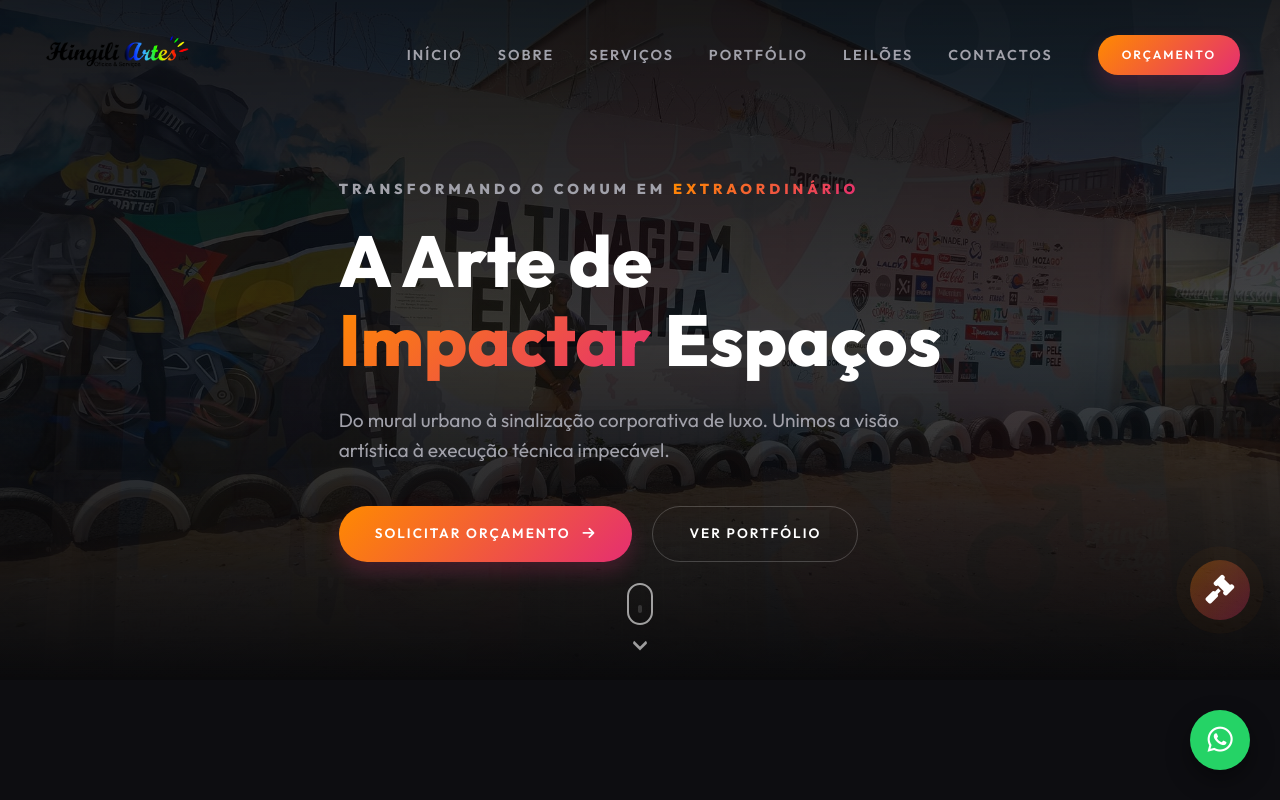
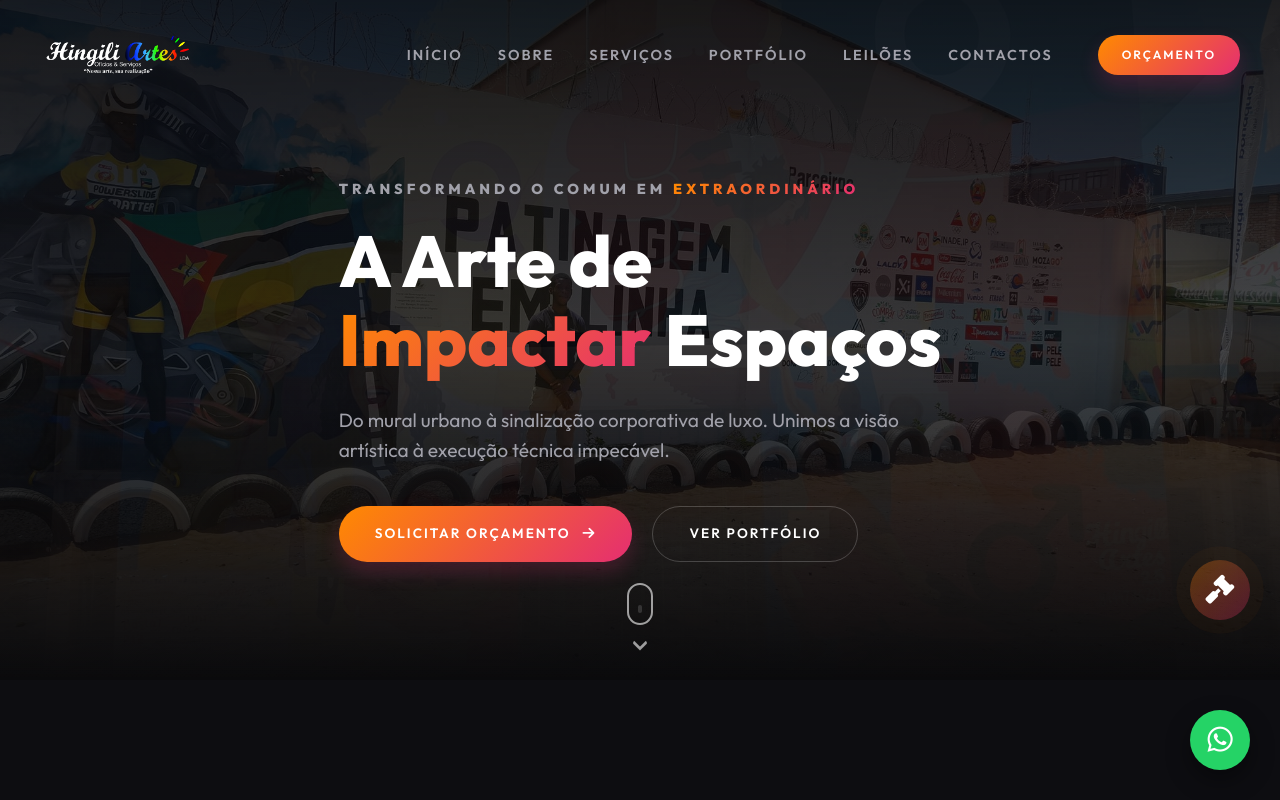
Before and after one commit to afonsoDomingos/hingiliarts, a Vue app in the folder frontend/: page / in a window 1280 px wide. Shown: the top 800 px of the page. Built offline with nearby package versions, Linux system fonts and the light colour scheme; no server answers; a web font is replaced by a local one.

Commit message:
feat: use new white logo

```diff
--- a/frontend/src/components/Footer.vue
+++ b/frontend/src/components/Footer.vue
@@ -3,7 +3,7 @@
     <div class="container footer-grid">
       <div class="footer-info">
         <div class="footer-logo mb-4">
-          <img src="/assets/img/logo.png" alt="Hingili Arts Logo" class="footer-logo-img">
+          <img src="/assets/img/logo-branco.png" alt="Hingili Arts Logo" class="footer-logo-img">
         </div>
         <p>Especializada em artes plásticas, pintura mural, pintura publicitária, artesanato e design de espaços. Moçambique.</p>
         <div class="socials">
--- a/frontend/src/components/Navbar.vue
+++ b/frontend/src/components/Navbar.vue
@@ -2,7 +2,7 @@
   <header :class="['header', { 'scrolled': isScrolled }]">
     <div class="container nav-container">
       <a href="/" class="logo">
-        <img src="/assets/img/logo.png" alt="Hingili Arts Logo" class="logo-img">
+        <img src="/assets/img/logo-branco.png" alt="Hingili Arts Logo" class="logo-img">
       </a>
 
       <nav class="navbar">
```
Also changed, not shown: frontend/public/assets/img/logo-branco.png (added), frontend/public/logo branco.png (added).
